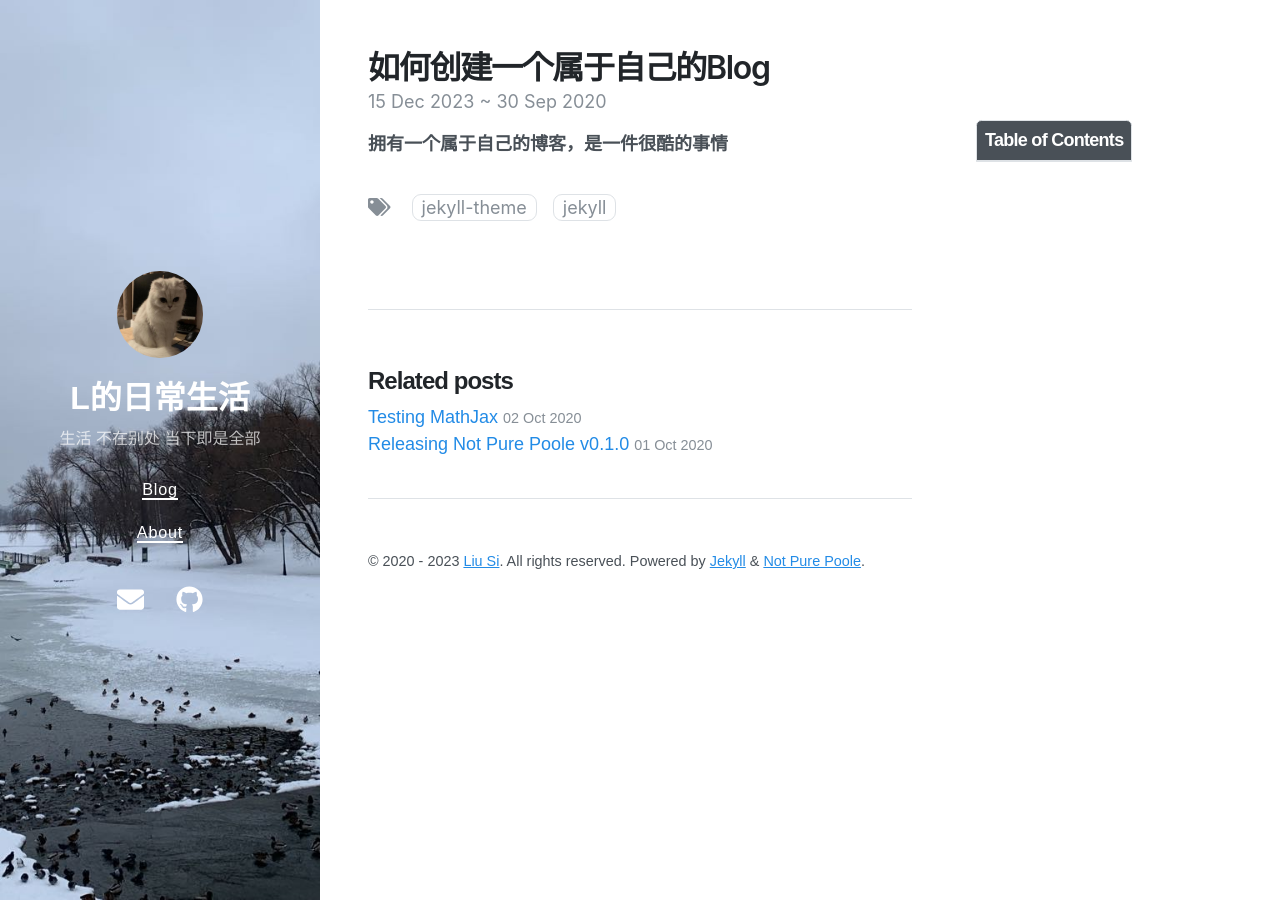
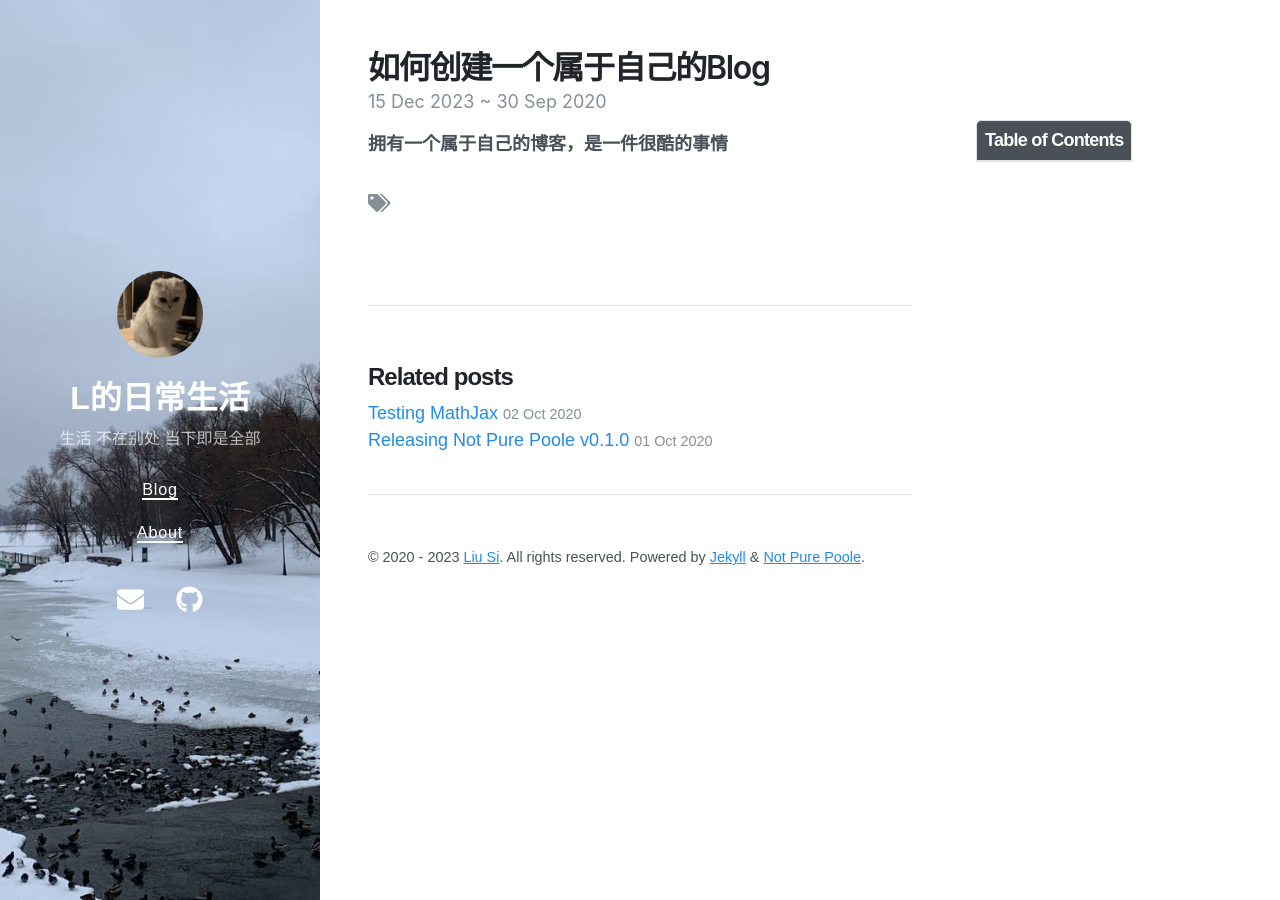
Before and after one commit to lsDailylife/lsDailylife.github.io, a Jekyll site: the page built from _posts/2020-09-29-welcome-to-not-pure-poole.md, in a window 1280 px wide. Built offline with Jekyll 4.4.1, drawn with Linux system fonts in a browser that asks for light colours; nearby versions of some CDN libraries.

Commit message:
修改文件: _posts/2020-09-29-welcome-to-not-pure-poole.md

```diff
--- a/_posts/2020-09-29-welcome-to-not-pure-poole.md
+++ b/_posts/2020-09-29-welcome-to-not-pure-poole.md
@@ -3,7 +3,8 @@ layout: post
 title: 如何创建一个属于自己的Blog
 date: 2023-12-15 16:18 +0800
 last_modified_at: 2020-10-01 01:08:25 +0800
-tags: [jekyll theme, jekyll]
 toc:  true
+emoji: 😁
+color: 'var(--base08)'
 ---
 **拥有一个属于自己的博客，是一件很酷的事情**
```
